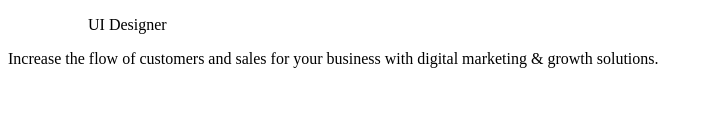
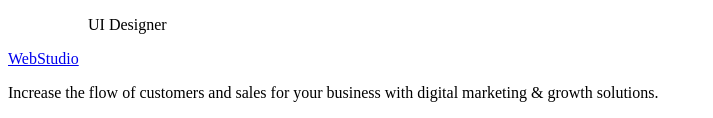
Before and after one commit to P-WGR/goit-markup-hw-01, a plain HTML site: page index.html in a window 1280 px wide. Shown: the part 1592-1710 px from the top of the page, without its empty margins (0-713 px from the left). Before the commit the page ends 1676 px from the top, so only its background shows below. Drawn offline with Linux system fonts and the light colour scheme.

Commit message:
Update index.html

```diff
--- a/index.html
+++ b/index.html
@@ -100,7 +100,7 @@
         <!-- OUR TEAM END -->
     </main>
     <footer>
-            <a href="./index.html" WebStudio></a>
+            <a href="./index.html">WebStudio</a>
             <p>Increase the flow of customers and sales for your business with digital marketing & growth solutions.</p>
     </footer>
 </body>
```
